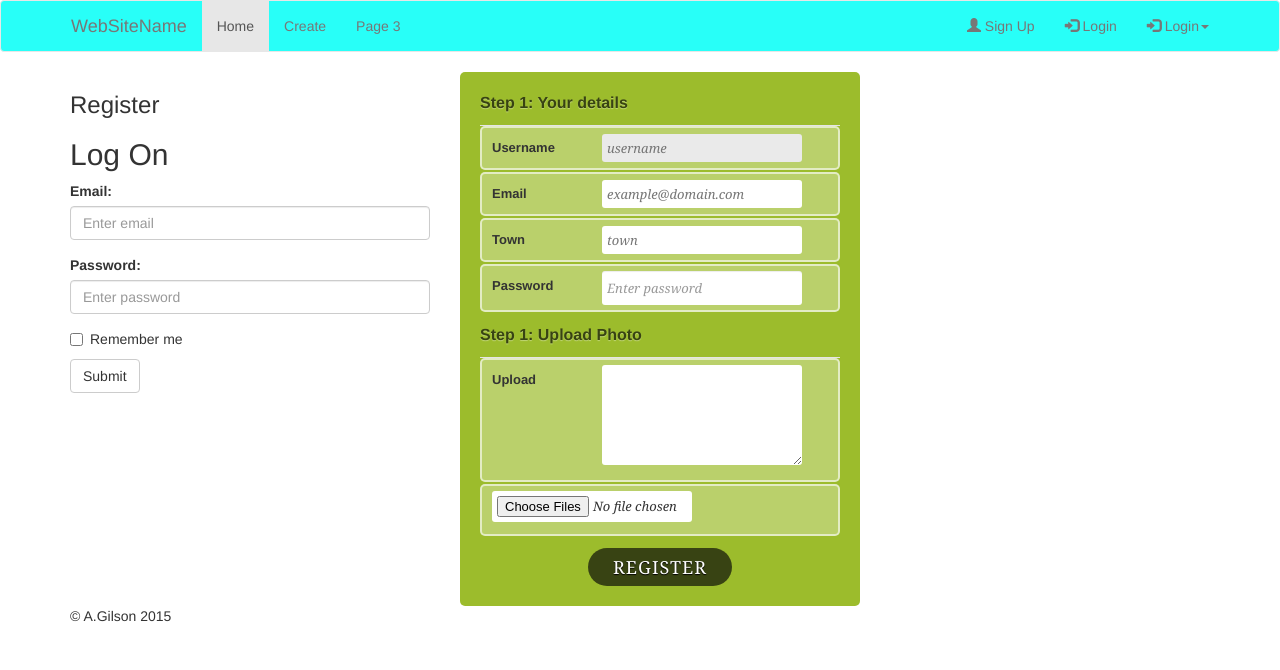
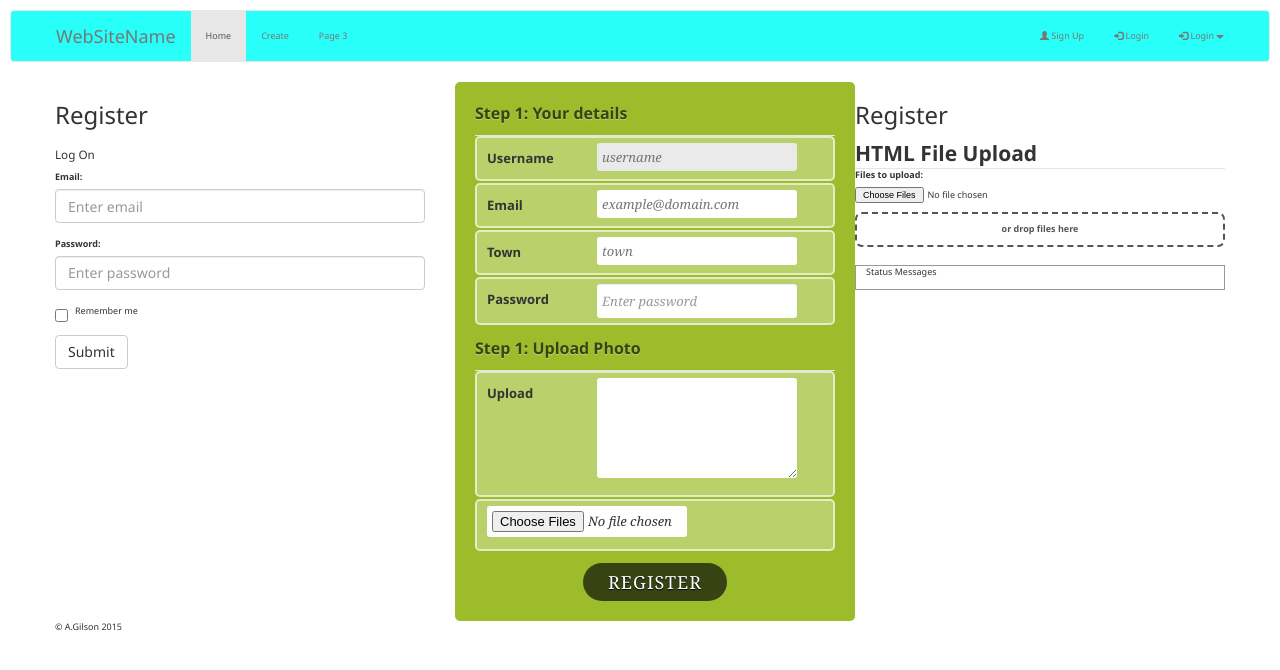
Before and after one commit to andrumi/codeigniter_demo, a CodeIgniter app: page /database/index.php/news/register in a window 1280 px wide. Shown: the top 670 px of the page. Run offline with CodeIgniter, Linux system fonts and the light colour scheme; some libraries are stand-ins or nearby versions.

Commit message:
Attempting to put dragand drop in registration. Doesn't seem to want to work. Possibly any return values needed are not being sent back

```diff
--- a/application/views/news/register.php
+++ b/application/views/news/register.php
@@ -1,3 +1,4 @@
+<link rel="stylesheet" type="text/css" media="all" href="<?=base_url("css/styles.css")?>" />
 <div class="row">
     <div class="col-sm-4">
       <h3>Register</h3>
@@ -81,5 +82,35 @@
             <button type=submit>Register</button>
         </fieldset>
     </form>
+
         </div>
+        <div class="col-sm-4">
+            <h3>Register</h3>
+            <form id="upload" action="upload" method="POST" enctype="multipart/form-data">
+
+                <fieldset>
+                    <legend>HTML File Upload</legend>
+
+                    <input type="hidden" id="MAX_FILE_SIZE" name="MAX_FILE_SIZE" value="1000000" />
+
+                    <div>
+                        <label for="fileselect">Files to upload:</label>
+                        <input type="file" id="fileselect" name="fileselect[]" multiple="multiple" />
+                        <div id="filedrag">or drop files here</div>
+                    </div>
+
+                    <div id="submitbutton">
+                        <button type="submit">Upload Files</button>
+                    </div>
+
+                </fieldset>
+            </form>
+            <div id="progress"></div>
+            <div id="messages">
+                <p>Status Messages</p>
+            </div>
+
+        </div>
+
     </div>
+    <script type="text/javascript" src="<?=base_url("js/filedrag.js")?>" ></script>
```
Also changed, not shown: application/views/news/upload.php (added, +36 -0 lines).
